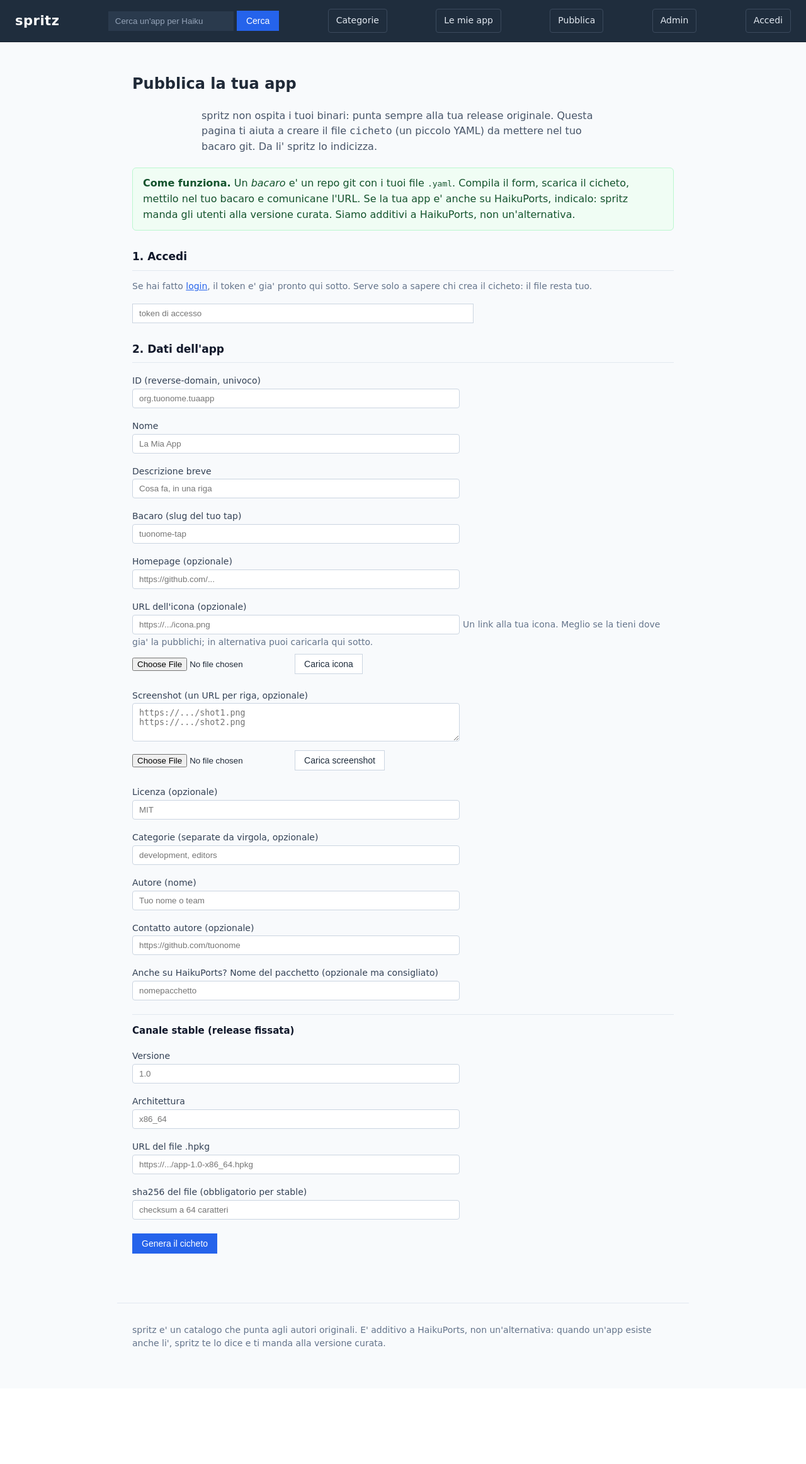
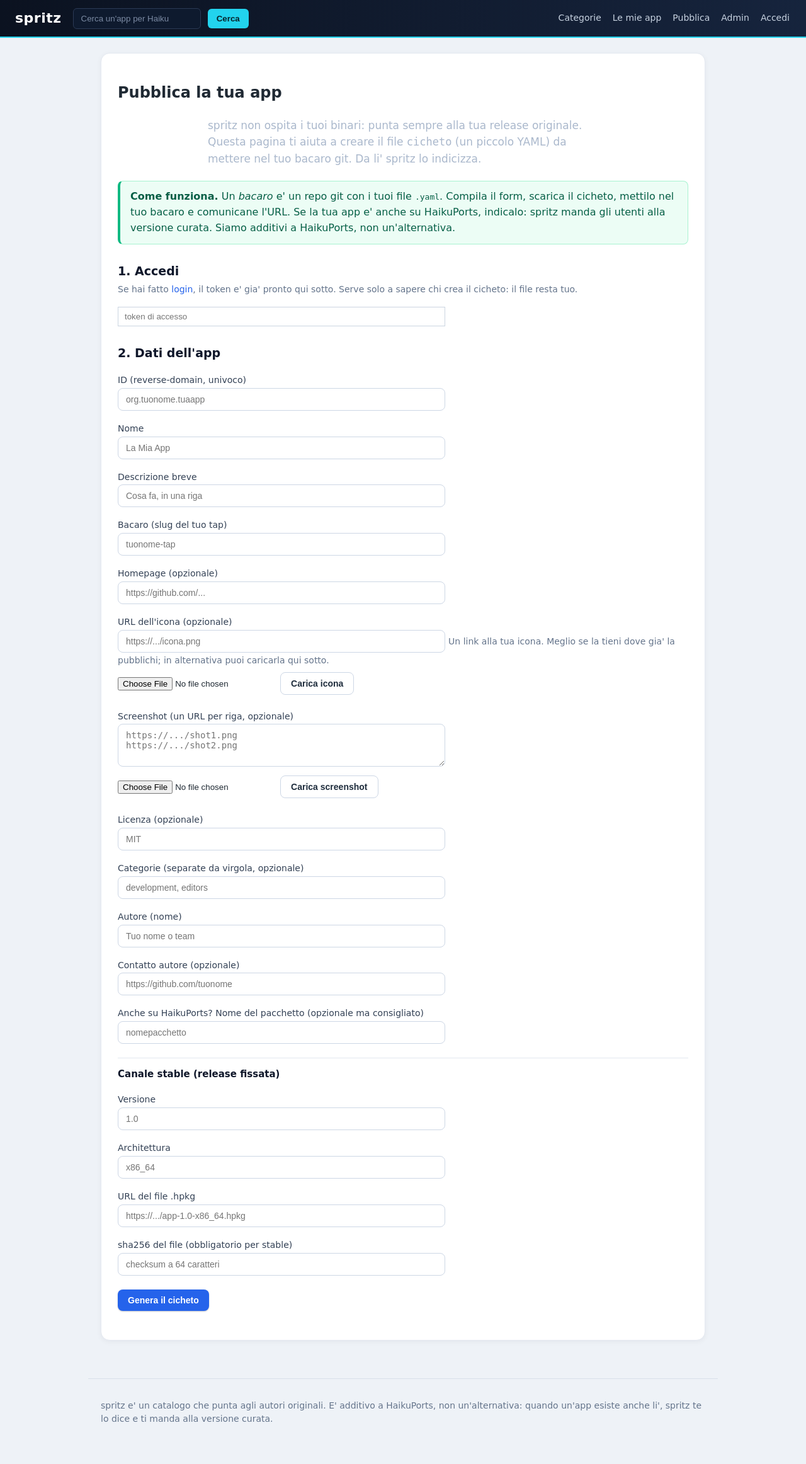
Before and after one commit to atomozero/SpritzDepot, a Python web app: template app/templates/publish.html in a window 1280 px wide. Shown: the whole page at 63% size. Before the commit the page ends 2140 px from the top, so only its background shows below. Run offline with Jinja, Linux system fonts and the light colour scheme; the template is opened without the code that fills it, so the values that code supplies are empty.

Commit message:
Restyle frontend: dark premium store look (WebPositive-safe)
- Dark gradient header with a cyan accent; full-bleed dark hero with a larger
  title and a prominent search.
- App cards as an inline-block grid (3-up, responsive via min-width), rounded
  with soft shadows, icon on top; a gradient initial placeholder when an app
  has no icon, so cards never look empty.
- Pill badges, softer section headings, rounded forms/buttons, an accented
  bridge note, and a styled admin table.

All CSS stays WebPositive-safe: linear-gradient, box-shadow, border-radius,
inline-block layout only (no CSS grid, no custom properties). Markup unchanged
except the icon placeholder in the home card macro.

```diff
--- a/app/static/spritz.css
+++ b/app/static/spritz.css
@@ -1,220 +1,205 @@
-/* spritz frontend styles. Deliberately plain so WebPositive renders it well:
-   basic flexbox, no CSS grid, no custom properties, no modern-only selectors.
-   Corporate palette: navy header, grey text, blue accents, light backgrounds. */
+/* spritz frontend: "dark premium store" look.
+   WebPositive-safe: linear-gradient, box-shadow, border-radius, inline-block
+   grid. NO CSS grid, NO custom properties, NO modern-only selectors. */
+
+* { box-sizing: border-box; }
 
 body {
   margin: 0;
   font-family: "DejaVu Sans", Verdana, Arial, sans-serif;
-  color: #1f2937;
-  background: #f8fafc;
+  color: #1f2933;
+  background: #eef2f7;
   line-height: 1.55;
 }
 
-a { color: #2563eb; }
+a { color: #2563eb; text-decoration: none; }
+a:hover { text-decoration: underline; }
 
-/* Header: navy, restrained. */
+/* ---------- Header: dark, gradient, cyan accent ---------- */
 .site-header {
   display: flex;
   align-items: center;
-  justify-content: space-between;
-  padding: 14px 24px;
-  background: #1f2d3d;
-  border-bottom: 1px solid #16202c;
+  padding: 12px 24px;
+  background: #0b1220;
+  background: linear-gradient(90deg, #0b1220 0%, #16243d 100%);
+  border-bottom: 2px solid #22d3ee;
+  flex-wrap: wrap;
 }
 .brand {
-  font-size: 21px;
+  font-size: 22px;
   font-weight: bold;
   letter-spacing: 0.5px;
   color: #ffffff;
-  text-decoration: none;
+  margin-right: 18px;
 }
+.brand:hover { text-decoration: none; color: #22d3ee; }
+.search-inline { margin-right: auto; }
 .search-inline input {
-  padding: 7px 10px;
-  border: 1px solid #2b3a4d;
-  background: #2a3a4d;
-  color: #f1f5f9;
+  padding: 8px 12px;
+  border: 1px solid #2b3a55;
+  border-radius: 6px;
+  background: #0e1a2e;
+  color: #e8eef6;
+  min-width: 200px;
 }
-.search-inline input::placeholder { color: #94a3b8; }
+.search-inline input::placeholder { color: #7b8aa3; }
+.search-inline button {
+  padding: 8px 14px; margin-left: 6px;
+  border: 0; border-radius: 6px;
+  background: #22d3ee; color: #06222a; font-weight: bold; cursor: pointer;
+}
+.search-inline button:hover { background: #67e8f9; }
+
 .header-link {
-  color: #e2e8f0;
-  text-decoration: none;
-  font-size: 14px;
-  padding: 7px 12px;
-  border: 1px solid #3b4a5d;
-  border-radius: 4px;
+  color: #c7d2e0; font-size: 14px; margin-left: 14px; padding: 6px 2px;
 }
-.header-link:hover { background: #2a3a4d; color: #ffffff; }
+.header-link:hover { color: #ffffff; text-decoration: none; }
 
-/* Buttons. */
-.search-inline button,
-.search-big button,
+/* ---------- Buttons ---------- */
 .btn {
-  padding: 7px 14px;
-  border: 1px solid #2563eb;
-  background: #2563eb;
-  color: #ffffff;
-  cursor: pointer;
-  text-decoration: none;
   display: inline-block;
-  font-size: 14px;
+  padding: 9px 16px;
+  border: 0; border-radius: 8px;
+  background: #2563eb; color: #ffffff; font-size: 14px; font-weight: 600;
+  cursor: pointer; text-decoration: none;
+  box-shadow: 0 1px 2px rgba(15, 23, 42, 0.25);
 }
-.search-inline button:hover,
-.search-big button:hover,
-.btn:hover { background: #1d4ed8; border-color: #1d4ed8; }
+.btn:hover { background: #1d4ed8; text-decoration: none; }
+.btn-fallback, .btn-bootstrap {
+  background: #ffffff; color: #1f2d3d; border: 1px solid #cdd7e5;
+  box-shadow: none;
+}
+.btn-fallback:hover, .btn-bootstrap:hover { background: #f1f5f9; }
+.btn-deeplink { background: #16a34a; }
+.btn-deeplink:hover { background: #15803d; }
 
-/* Secondary / outline buttons (fallback, bootstrap). */
-.btn-bootstrap,
-.btn-fallback {
-  background: #ffffff;
-  color: #1f2d3d;
-  border: 1px solid #cbd5e1;
+.content { max-width: 1000px; margin: 0 auto; padding: 0 20px 32px; }
+
+/* ---------- Hero: dark band ---------- */
+.hero {
+  margin: 0 -9999px 24px;            /* full-bleed band */
+  padding: 44px 9999px 40px;
+  text-align: center;
+  background: #0b1220;
+  background: linear-gradient(160deg, #0b1220 0%, #1b2c4a 70%, #1e3a5f 100%);
+  color: #e8eef6;
+  border-bottom: 1px solid #0a1019;
 }
-.btn-bootstrap:hover,
-.btn-fallback:hover { background: #f1f5f9; border-color: #94a3b8; }
+.hero h1 { margin: 0 0 10px; font-size: 34px; color: #ffffff; font-weight: 800; }
+.lead { color: #aab8cc; max-width: 620px; margin: 0 auto 22px; font-size: 17px; }
+.search-big input {
+  padding: 13px 16px; width: 60%; max-width: 440px;
+  border: 0; border-radius: 8px 0 0 8px; font-size: 15px;
+  background: #0e1a2e; color: #e8eef6; vertical-align: middle;
+  border: 1px solid #2b3a55;
+}
+.search-big input::placeholder { color: #7b8aa3; }
+.search-big button {
+  padding: 14px 22px; border: 0; border-radius: 0 8px 8px 0; font-size: 15px;
+  background: #22d3ee; color: #06222a; font-weight: bold; cursor: pointer;
+  vertical-align: middle;
+}
+.search-big button:hover { background: #67e8f9; }
 
-.content { max-width: 860px; margin: 0 auto; padding: 28px 24px; }
+/* ---------- Section headings ---------- */
+.results h2, .app-info h2, .screenshots h2, .install h2 {
+  font-size: 19px; color: #0f172a; font-weight: 700;
+  margin-top: 28px; margin-bottom: 4px;
+}
+.results h2 { border-bottom: 2px solid #e2e8f0; padding-bottom: 10px; }
 
-/* Hero. */
-.hero { text-align: center; padding: 28px 0 20px; }
-.hero h1 { margin: 0 0 10px; font-size: 30px; color: #0f172a; font-weight: 700; }
-.lead { color: #475569; max-width: 640px; margin: 0 auto 20px; font-size: 16px; }
-.search-big input {
-  padding: 11px 12px;
-  width: 60%;
-  max-width: 400px;
-  border: 1px solid #cbd5e1;
-  background: #ffffff;
+/* ---------- App grid ---------- */
+.app-list {
+  list-style: none; padding: 0; margin: 16px 0;
+  /* inline-block grid (WebPositive-safe) */
+}
+.app-card {
+  display: inline-block; vertical-align: top;
+  width: 30%; min-width: 240px; margin: 0 1.4% 20px;
+  background: #ffffff; border: 1px solid #e4e9f1; border-radius: 12px;
+  padding: 18px; box-shadow: 0 2px 6px rgba(15, 23, 42, 0.06);
+}
+.app-card:hover { box-shadow: 0 6px 18px rgba(15, 23, 42, 0.13); border-color: #cdd7e5; }
+.app-link { color: inherit; display: block; }
+.app-link:hover { text-decoration: none; }
+.app-link-row { display: block; }              /* grid card: icon on top */
+.app-icon-sm {
+  width: 56px; height: 56px; border-radius: 14px; margin-bottom: 10px;
+  display: block; box-shadow: 0 1px 3px rgba(15, 23, 42, 0.15);
+}
+.app-icon-placeholder {
+  width: 56px; height: 56px; border-radius: 14px; margin-bottom: 10px;
+  background: linear-gradient(135deg, #2563eb 0%, #22d3ee 100%);
+  color: #fff; font-size: 26px; font-weight: 800; text-align: center;
+  line-height: 56px;
+}
+.app-name { font-size: 17px; font-weight: 700; color: #0f172a; display: block; }
+.app-summary { display: block; color: #5b6b80; margin-top: 4px; font-size: 14px; min-height: 2.6em; }
+.app-meta { margin-top: 12px; }
+
+/* ---------- Badges ---------- */
+.badge {
+  display: inline-block; font-size: 12px; padding: 3px 9px; margin: 2px 5px 2px 0;
+  border-radius: 999px; background: #eef2f7; border: 1px solid #e2e8f0; color: #475569;
+}
+.badge-channel { background: #e0f2fe; border-color: #bae6fd; color: #0369a1; }
+.badge-bridge { background: #dcfce7; border-color: #bbf7d0; color: #15803d; }
+.badge-category { background: #ede9fe; border-color: #ddd6fe; color: #6d28d9; }
+.badge-category:hover { background: #ddd6fe; text-decoration: none; }
+a.badge-bacaro:hover { background: #e2e8f0; text-decoration: none; }
+.empty { color: #64748b; font-style: italic; }
+
+/* ---------- Pager ---------- */
+.pager { margin: 8px 0 18px; display: flex; align-items: center; gap: 12px; }
+.pager-info { color: #64748b; font-size: 14px; }
+
+/* ---------- Categories page ---------- */
+.cat-list { list-style: none; padding: 0; margin: 18px 0; }
+.cat-list li { display: inline-block; margin: 4px 6px 4px 0; }
+.cat-list .badge-category { font-size: 14px; padding: 7px 14px; }
+.cat-count { color: #8b5cf6; font-weight: bold; margin-left: 5px; }
+
+/* ---------- App detail ---------- */
+.app-detail { background: #ffffff; border: 1px solid #e4e9f1; border-radius: 14px;
+  padding: 24px 26px; margin-top: 24px; box-shadow: 0 2px 8px rgba(15,23,42,0.05); }
+.app-detail-head { display: flex; align-items: center; }
+.app-detail-head .app-icon { margin-right: 16px; border-radius: 16px;
+  box-shadow: 0 2px 6px rgba(15,23,42,0.18); }
+.app-detail-head h1 { margin: 0; font-size: 27px; color: #0f172a; }
+
+.bridge-note {
+  background: #ecfdf5; border: 1px solid #a7f3d0; border-left: 4px solid #10b981;
+  border-radius: 8px; padding: 12px 16px; margin: 18px 0; color: #065f46;
 }
 
-/* Section headings. */
-.results h2,
-.app-info h2,
-.screenshots h2,
-.install h2 {
-  font-size: 17px;
-  color: #0f172a;
-  border-bottom: 1px solid #e2e8f0;
-  padding-bottom: 8px;
-  margin-top: 28px;
-}
-
-/* App list / cards. */
-.app-list { list-style: none; padding: 0; margin: 0; }
-.app-card {
-  background: #ffffff;
-  border: 1px solid #e2e8f0;
-  border-radius: 6px;
-  padding: 14px 16px;
-  margin: 12px 0;
-}
-.app-card:hover { border-color: #cbd5e1; }
-.app-link { text-decoration: none; color: inherit; display: block; }
-.app-link-row { display: flex; align-items: center; }
-.app-icon-sm { margin-right: 12px; border-radius: 6px; flex: 0 0 auto; }
-.app-link-text { display: block; }
-.app-name { font-size: 17px; font-weight: 700; color: #2563eb; }
-.app-summary { display: block; color: #475569; margin-top: 2px; }
-.app-meta { margin-top: 10px; }
-
-/* Badges: subtle, outline-ish, not loud pills. */
-.badge {
-  display: inline-block;
-  font-size: 12px;
-  padding: 2px 9px;
-  margin: 2px 5px 2px 0;
-  border-radius: 4px;
-  background: #f1f5f9;
-  border: 1px solid #e2e8f0;
-  color: #475569;
-}
-.badge-channel { background: #eff6ff; border-color: #dbeafe; color: #1d4ed8; }
-.badge-bridge { background: #f0fdf4; border-color: #dcfce7; color: #15803d; }
-.badge-category { background: #f5f3ff; border-color: #e9e2ff; color: #6d28d9; text-decoration: none; }
-.badge-category:hover { background: #ede9fe; }
-a.badge-bacaro { text-decoration: none; }
-a.badge-bacaro:hover { background: #e2e8f0; }
-
-/* Categories page. */
-.cat-list { list-style: none; padding: 0; margin: 16px 0; }
-.cat-list li { display: inline-block; margin: 4px 6px 4px 0; }
-.cat-list .badge-category { font-size: 14px; padding: 5px 12px; }
-.cat-count { color: #8b5cf6; font-weight: bold; margin-left: 4px; }
-
-.empty { color: #64748b; font-style: italic; }
-
-/* App detail. */
-.app-detail-head { display: flex; align-items: center; }
-.app-detail-head .app-icon { margin-right: 16px; border-radius: 8px; }
-.app-detail-head h1 { margin: 0; font-size: 26px; color: #0f172a; }
-
-.bridge-note {
-  background: #f0fdf4;
-  border: 1px solid #bbf7d0;
-  border-radius: 6px;
-  padding: 12px 16px;
-  margin: 18px 0;
-  color: #14532d;
-}
-
-.channel {
-  background: #ffffff;
-  border: 1px solid #e2e8f0;
-  border-radius: 6px;
-  padding: 14px 16px;
-  margin: 14px 0;
-}
+.channel { background: #f8fafc; border: 1px solid #e4e9f1; border-radius: 10px;
+  padding: 16px 18px; margin: 14px 0; }
 .channel h3 { margin: 0 0 8px; font-size: 16px; color: #0f172a; }
 .channel .version { color: #64748b; font-weight: normal; font-size: 14px; }
 .btn { margin: 6px 6px 6px 0; }
-.btn-deeplink { background: #16a34a; color: #fff; border-color: #15803d; }
-.btn-deeplink:hover { background: #15803d; border-color: #166534; }
 .hint { color: #64748b; font-size: 14px; margin: 4px 0 10px; }
 
-/* Pager. */
-.pager { margin: 18px 0; display: flex; align-items: center; gap: 12px; }
-.pager-info { color: #64748b; font-size: 14px; }
+.app-info p { margin: 6px 0; }
+.screenshot { max-width: 100%; border: 1px solid #e2e8f0; border-radius: 10px; margin: 10px 0; }
 
-/* Admin table. */
-.admin-table { width: 100%; border-collapse: collapse; margin-top: 12px; font-size: 14px; }
-.admin-table th, .admin-table td {
-  text-align: left; padding: 8px 10px; border-bottom: 1px solid #e2e8f0;
-  vertical-align: top;
+/* ---------- Forms ---------- */
+.field {
+  width: 100%; max-width: 520px; padding: 9px 12px;
+  border: 1px solid #cdd7e5; border-radius: 8px; font-size: 14px;
 }
-.admin-table th { color: #475569; font-weight: 600; }
+.field:focus { outline: none; border-color: #2563eb; }
+#publish-form label, #auth-form label { font-size: 14px; color: #334155; }
+#publish-form h3 { margin-top: 22px; font-size: 15px; color: #0f172a;
+  border-top: 1px solid #e2e8f0; padding-top: 14px; }
+
+/* ---------- Admin table ---------- */
+.admin-table { width: 100%; border-collapse: collapse; margin-top: 12px; font-size: 14px;
+  background: #fff; border-radius: 10px; overflow: hidden; }
+.admin-table th, .admin-table td { text-align: left; padding: 9px 12px;
+  border-bottom: 1px solid #e2e8f0; vertical-align: top; }
+.admin-table th { color: #475569; font-weight: 600; background: #f1f5f9; }
 .admin-table td .btn { padding: 4px 10px; font-size: 13px; margin: 0; }
 
-/* Publish form fields. */
-.field {
-  width: 100%;
-  max-width: 520px;
-  padding: 7px 10px;
-  border: 1px solid #cbd5e1;
-  border-radius: 4px;
-  box-sizing: border-box;
-}
-#publish-form label { font-size: 14px; color: #334155; }
-#publish-form h3 {
-  margin-top: 22px;
-  font-size: 15px;
-  color: #0f172a;
-  border-top: 1px solid #e2e8f0;
-  padding-top: 14px;
-}
-
-.app-info p { margin: 6px 0; }
-.screenshot {
-  max-width: 100%;
-  border: 1px solid #e2e8f0;
-  border-radius: 6px;
-  margin: 10px 0;
-}
-
-/* Footer. */
-.site-footer {
-  max-width: 860px;
-  margin: 28px auto;
-  padding: 18px 24px;
-  color: #64748b;
-  font-size: 14px;
-  border-top: 1px solid #e2e8f0;
-}
+/* ---------- Footer ---------- */
+.site-footer { max-width: 1000px; margin: 28px auto; padding: 18px 20px;
+  color: #64748b; font-size: 14px; border-top: 1px solid #d8e0ea; }
--- a/app/templates/home.html
+++ b/app/templates/home.html
@@ -5,7 +5,9 @@
 <li class="app-card">
   <a class="app-link app-link-row" href="/app/{{ app.id }}">
     {% if app.icon %}
-    <img class="app-icon-sm" src="{{ app.icon }}" alt="" width="40" height="40">
+    <img class="app-icon-sm" src="{{ app.icon }}" alt="">
+    {% else %}
+    <span class="app-icon-placeholder">{{ app.name[0]|upper }}</span>
     {% endif %}
     <span class="app-link-text">
       <span class="app-name">{{ app.name }}</span>
```
